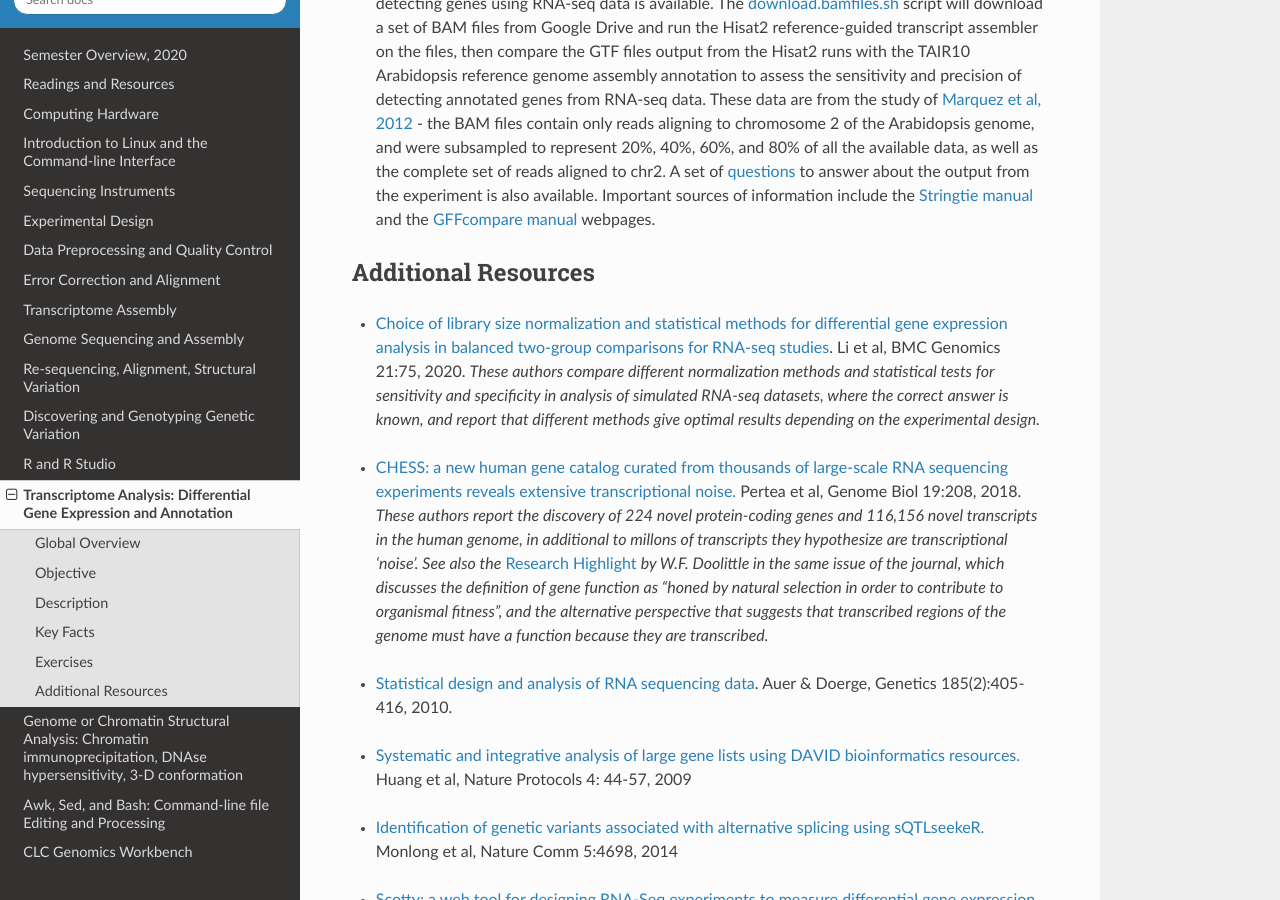
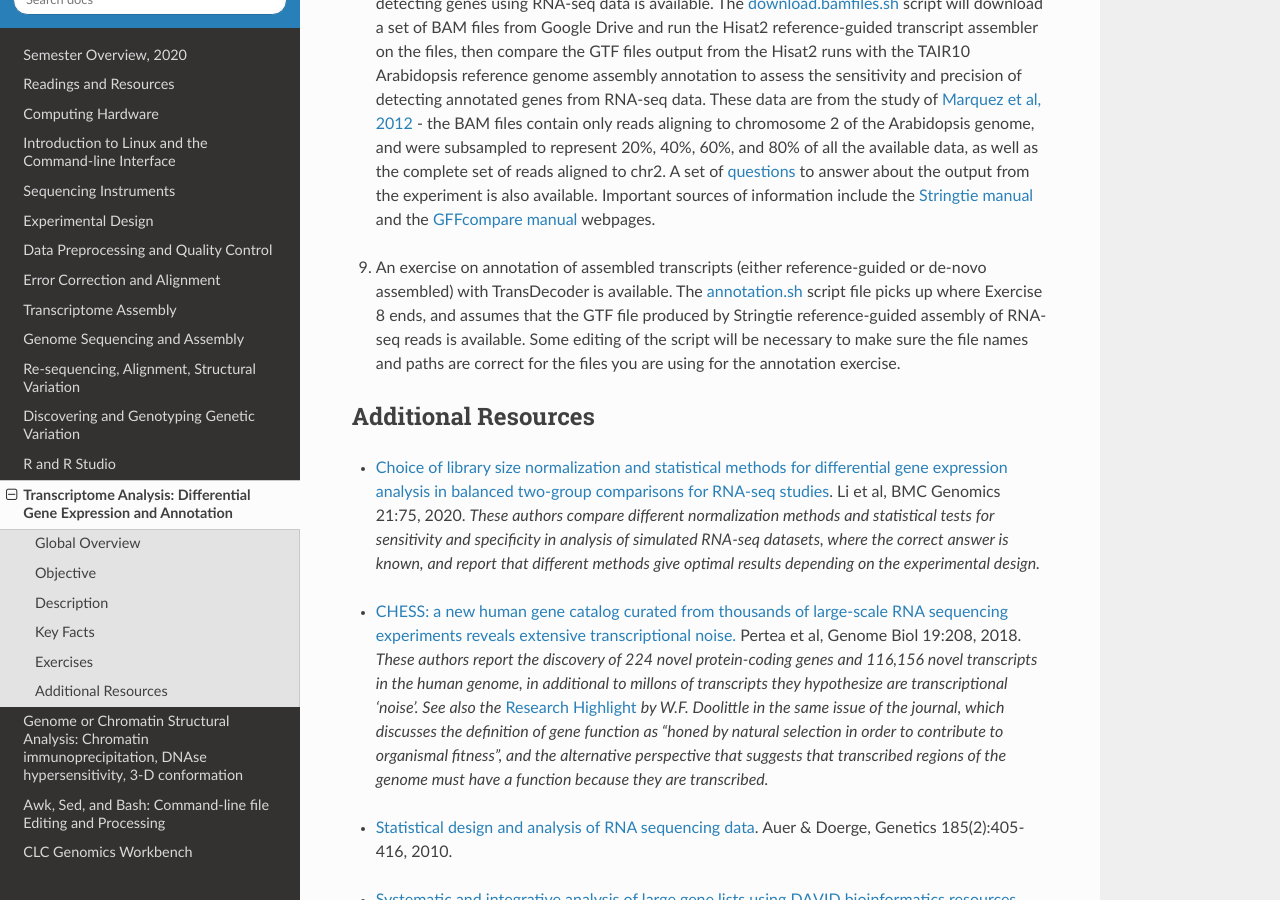
Before and after one commit to rwhetten/DeepSeqAnalysis, a Sphinx documentation site: the page built from docs/source/transcriptome-analysis.rst, in a window 1280 px wide and 900 px high, scrolled down 3741 px. Built offline with Sphinx 7.4.7 and the Read the Docs theme 2.0.0, drawn with Linux system fonts in a browser that asks for light colours.

Commit message:
Update transcriptome-analysis.rst
Add annotation with TransDecoder

```diff
--- a/docs/source/transcriptome-analysis.rst
+++ b/docs/source/transcriptome-analysis.rst
@@ -89,6 +89,9 @@ You can use the commands found in the `Transcriptome_data.txt <https://drive.goo
 
 8. An exercise in evaluating the influence of total read depth on the sensitivity and precision of detecting genes using RNA-seq data is available. The `download.bamfiles.sh <https://drive.google.com/a/ncsu.edu/file/d/1ZGfoQ9v6x1gIrt9JdxrgGyewG0GB4bZ8>`_ script will download a set of BAM files from Google Drive and run the Hisat2 reference-guided transcript assembler on the files, then compare the GTF files output from the Hisat2 runs with the TAIR10 Arabidopsis reference genome assembly annotation to assess the sensitivity and precision of detecting annotated genes from RNA-seq data. These data are from the study of `Marquez et al, 2012 <https://www.ncbi.nlm.nih.gov/pmc/articles/PMC3371709/>`_ - the BAM files contain only reads aligning to chromosome 2 of the Arabidopsis genome, and were subsampled to represent 20%, 40%, 60%, and 80% of all the available data, as well as the complete set of reads aligned to chr2. A set of `questions <https://drive.google.com/a/ncsu.edu/file/d/1sP1sULzovd1E6LzeDEi0_8Aq1fqrCe-8>`_ to answer about the output from the experiment is also available. Important sources of information include the `Stringtie manual <http://ccb.jhu.edu/software/stringtie/index.shtml?t=manual>`_ and the `GFFcompare manual <https://ccb.jhu.edu/software/stringtie/gffcompare.shtml>`_ webpages.
 
+\
+
+9. An exercise on annotation of assembled transcripts (either reference-guided or de-novo assembled) with TransDecoder is available. The `annotation.sh <https://drive.google.com/a/ncsu.edu/file/d/1CdT4XDvtTAqWn9R1w6UoGsQ9mlFssGj_>`_ script file picks up where Exercise 8 ends, and assumes that the GTF file produced by Stringtie reference-guided assembly of RNA-seq reads is available. Some editing of the script will be necessary to make sure the file names and paths are correct for the files you are using for the annotation exercise.
 
 Additional Resources
 ********************
```
